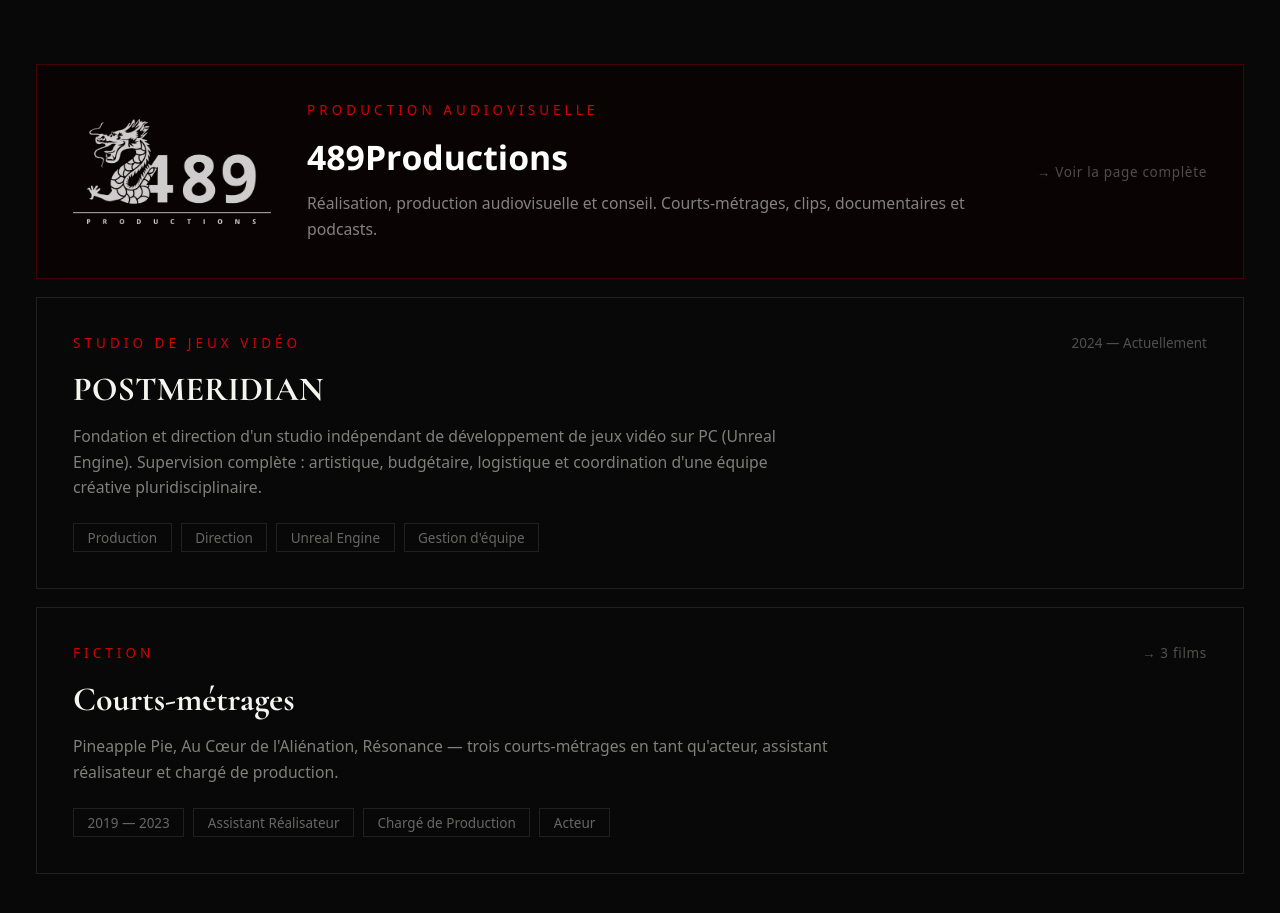
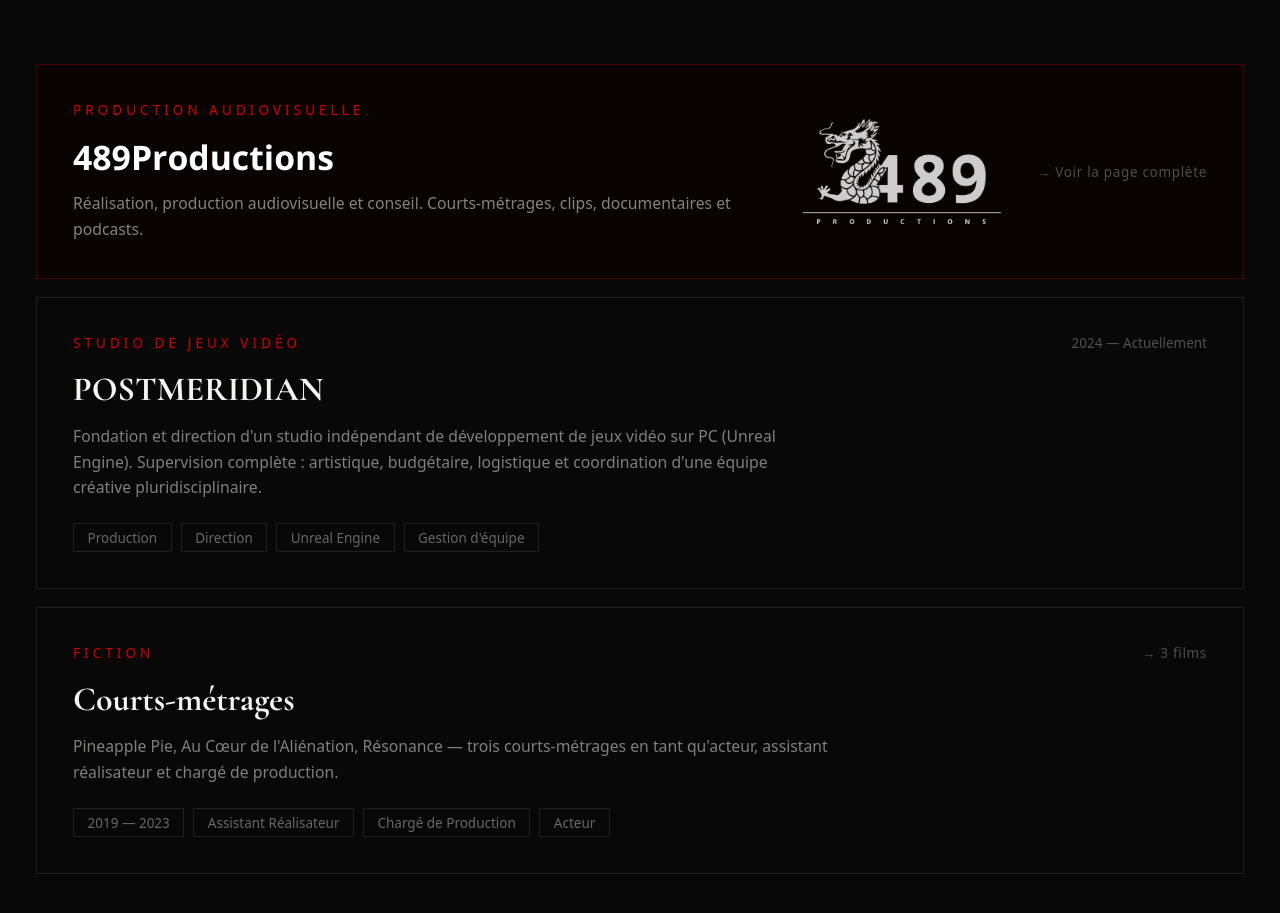
Before and after one commit to Merlinn-H/portfolio, a Next.js app: page / in a window 1280 px wide. Shown: the part 1042-1955 px from the top of the page. Built offline with nearby package versions, Linux system fonts and the light colour scheme.

Commit message:
Fix 489Productions card layout and restore description

```diff
--- a/src/components/Projects.tsx
+++ b/src/components/Projects.tsx
@@ -35,9 +35,6 @@
           className="group relative border border-[#d30000]/30 p-8 overflow-hidden cursor-pointer hover:border-[#d30000]/70 transition-colors duration-500 flex items-center justify-between gap-8"
           style={{ background: "rgba(13,0,0,0.6)" }}
         >
-          <div className="shrink-0 w-32 md:w-44 opacity-80 group-hover:opacity-100 transition-opacity duration-300">
-            <Image src="/logo-489.png" alt="489Productions" width={400} height={200} className="w-full h-auto object-contain" />
-          </div>
           <div className="flex-1 min-w-0">
             <span className="text-xs tracking-[0.3em] uppercase text-[#d30000] block mb-4">
               Production audiovisuelle
@@ -51,6 +48,9 @@
             <p className="text-sm text-white/50 leading-relaxed">
               Réalisation, production audiovisuelle et conseil. Courts-métrages, clips, documentaires et podcasts.
             </p>
+          </div>
+          <div className="shrink-0 w-32 md:w-44 opacity-80 group-hover:opacity-100 transition-opacity duration-300">
+            <Image src="/logo-489.png" alt="489Productions" width={400} height={200} className="w-full h-auto object-contain" />
           </div>
           <span className="text-xs text-[#f5f5f0]/30 tracking-wider shrink-0 self-center">→ Voir la page complète</span>
           <div className="absolute bottom-0 left-0 h-px w-0 bg-[#d30000] group-hover:w-full transition-all duration-700" />
```
